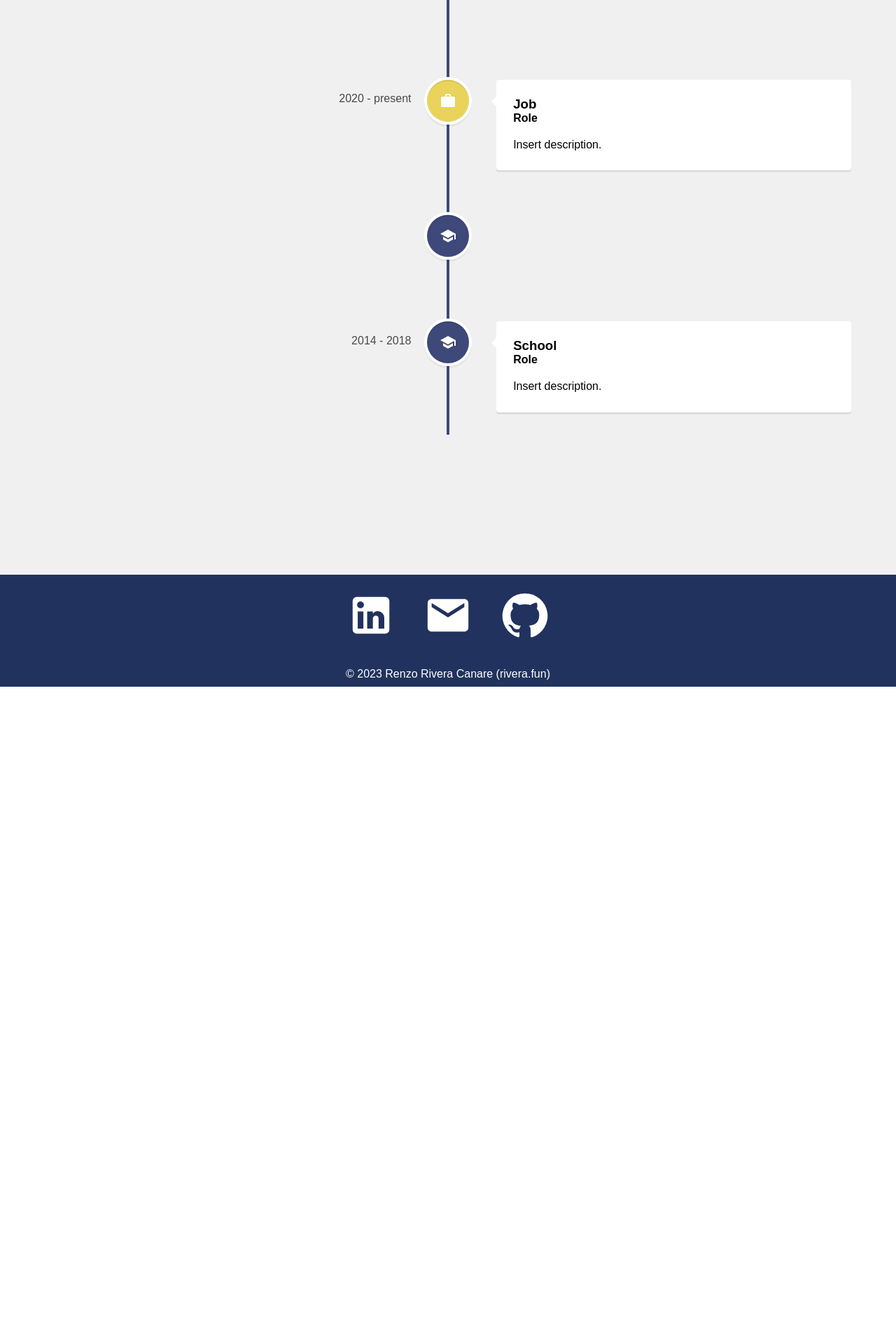
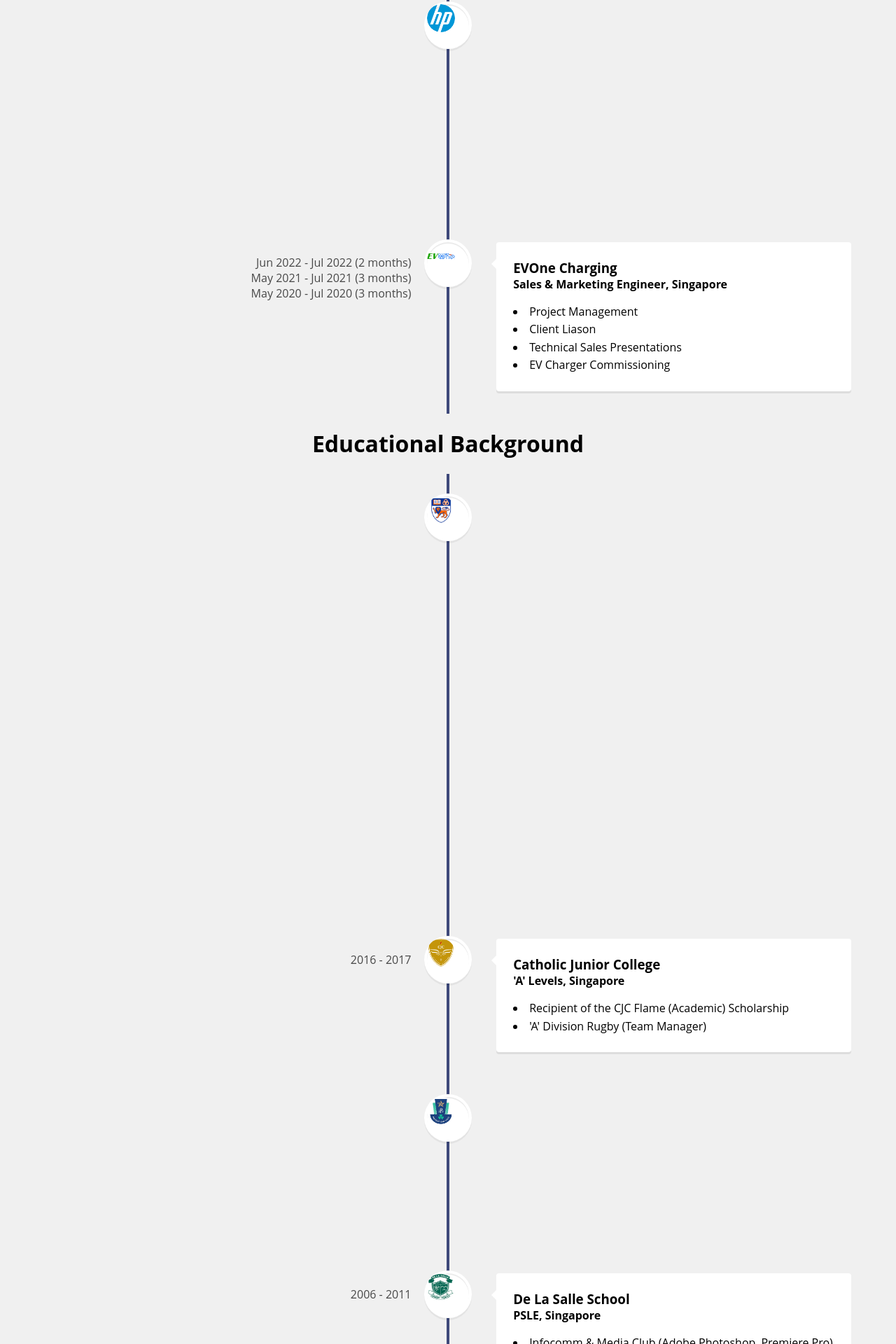
Before and after one commit to renzocanare/portfolio-website, a React (Create React App) app: page /experience in a window 1280 px wide. Shown: the part 212-2132 px from the top of the page at 70% size. Before the commit the page ends 1193 px from the top, so only its background shows below. Built offline with nearby package versions, Linux system fonts and the light colour scheme.

Commit message:
Update experience page with correct information

```diff
--- a/src/pages/Experience.js
+++ b/src/pages/Experience.js
@@ -1,76 +1,172 @@
 import React from "react";
-import {
-  VerticalTimeline,
-  VerticalTimelineElement,
-} from "react-vertical-timeline-component";
+import { VerticalTimeline, VerticalTimelineElement } from "react-vertical-timeline-component";
 import "react-vertical-timeline-component/style.min.css";
-import SchoolIcon from "@mui/icons-material/School";
-import WorkIcon from "@mui/icons-material/Work";
+import HPLogo from "../assets/hp-logo.png";
+import EVOneLogo from "../assets/evone-logo.png";
+import NUSLogo from "../assets/nus-logo.png";
+import CJCLogo from "../assets/cjc-logo.jpg";
+import SPSLogo from "../assets/sps-logo.png";
+import DLSLogo from "../assets/dls-logo.png";
+import "../styles/Experience.css";
 
 function Experience() {
   return (
-    <div className="experience">
+    <div className="overall">
+      <div className="work-experience">
+        <h1 className="timeline-header">Work Experience</h1>
         <VerticalTimeline lineColor="#3e497a">
+          {/* Work Experience Timeline Elements */}
           <VerticalTimelineElement
             className="vertical-timeline-element--work"
-          date="In Progress"
-          iconStyle={{ background: "#e9d35b", color: "#fff" }}
-          icon={<WorkIcon />}
+            date="Jan 2023 - May 2023 (5 months)"
+            iconStyle={{ background: "white", color: "#fff" }}
+            icon={<img src={HPLogo} alt="HPLogo" className="img-logo"/>}
           >
             <h3 className="vertical-timeline-element-title">
-            HP Inc. Singapore
+              HP Inc.
             </h3>
             <h4 className="vertical-timeline-element-subtitle">
-            R&D Firmware Engineering Intern
+              R&D Firmware Engineering Intern, Singapore
             </h4>
-          <p>Insert description.</p>
+            <p>
+              <li>Automated System Testing</li>
+              <li>Dashboard for System Test Results and Trends</li>
+              <li>Real-world Firmware Debugging</li>
+              <li>Technical Presentations</li>
+            </p>
+            <p>
+              <hr/>
+              <span className="skill-bubble">Python</span>
+              <span className="skill-bubble">Flask</span>
+              <span className="skill-bubble">Bootstrap</span>
+              <span className="skill-bubble">C++</span>
+              <span className="skill-bubble">Qt QML</span>
+              <span className="skill-bubble">GitHub</span>
+              <span className="skill-bubble">Jira</span>
+            </p>
           </VerticalTimelineElement>
-
           <VerticalTimelineElement
             className="vertical-timeline-element--work"
-          date="2020 - present"
-          iconStyle={{ background: "#e9d35b", color: "#fff" }}
-          icon={<WorkIcon />}
+            date={
+              <div>
+                Jun 2022 - Jul 2022 (2 months)<br/>
+                May 2021 - Jul 2021 (3 months)<br/>
+                May 2020 - Jul 2020 (3 months)
+              </div>
+            }
+            iconStyle={{ background: "white", color: "#fff" }}
+            icon={<img src={EVOneLogo} alt="EVOneLogo" className="img-logo"/>}
           >
             <h3 className="vertical-timeline-element-title">
-            Job
+              EVOne Charging
             </h3>
             <h4 className="vertical-timeline-element-subtitle">
-            Role
+              Sales & Marketing Engineer, Singapore
             </h4>
             <p>
-            Insert description.
+              <li>Project Management</li>
+              <li>Client Liason</li>
+              <li>Technical Sales Presentations</li>
+              <li>EV Charger Commissioning</li>
+            </p>
+          </VerticalTimelineElement>
+        </VerticalTimeline>
+      </div>
+
+      <div className="school-experience">
+        <h1 className="timeline-header">Educational Background</h1>
+        <VerticalTimeline lineColor="#3e497a">
+          {/* Education Timeline Elements */}
+          <VerticalTimelineElement
+            className="vertical-timeline-element--education"
+            date="Aug 2020 - May 2024"
+            iconStyle={{ background: "white", color: "#fff" }}
+            icon={<img src={NUSLogo} alt="NUSLogo" className="img-logo"/>}
+            >
+            <h3 className="vertical-timeline-element-title">
+              National University of Singapore (NUS)
+            </h3>
+            <h4 className="vertical-timeline-element-subtitle">
+              B.Eng. Computer Engineering (Hons.)
+            </h4>
+            <p>
+              <h4 className="sub-header">Academics</h4>
+              <li>Proficiency in C, C++, C#, Java and Python</li>
+              <li>Interest in Hardware Design and Software Engineering for Machine Learning and Data Science</li>
+              <li>List of Projects: <a href="/projects" target="_blank">rivera.fun/projects</a></li>
+            </p>
+            <hr/>
+            <p>
+              <h4 className="sub-header">NUS Eusoff Hall</h4>
+              <h5 className="sub-header">Aug 2020 - May 2022</h5>
+                <li>Recepient of the Merit Award</li>
+                <li>Hall Promotion Board (Head)</li>
+                <li>Hall Relations Board (Publicity Head)</li>
+                <li>Special Projects Team (Programs Head)</li>
+                <li>Eusoff Hackers (Laundry Bot Project Head)</li>
+                <li>Eusoff Football</li>
+            </p>
+            <hr/>
+            <p>
+              <h4 className="sub-header">NUS Clubs & Societies</h4>
+                <li>NUS Board Games Club (Magic: The Gathering)</li>
+                <li>NUS Filipino Cultural Club</li>
             </p>
           </VerticalTimelineElement>
           <VerticalTimelineElement
             className="vertical-timeline-element--education"
-          date="2018 - 2020"
-          iconStyle={{ background: "#3e497a", color: "#fff" }}
-          icon={<SchoolIcon />}
+            date="2016 - 2017"
+            iconStyle={{ background: "white", color: "#fff" }}
+            icon={<img src={CJCLogo} alt="CJCLogo" className="img-logo"/>}
           >
             <h3 className="vertical-timeline-element-title">
-          National University of Singapore
+              Catholic Junior College
             </h3>
             <h4 className="vertical-timeline-element-subtitle">
-            Bachelor's Degree
+              'A' Levels, Singapore
             </h4>
+            <p>
+              <li>Recipient of the CJC Flame (Academic) Scholarship</li>
+              <li>'A' Division Rugby (Team Manager)</li>
+            </p>
           </VerticalTimelineElement>
           <VerticalTimelineElement
             className="vertical-timeline-element--education"
-          date="2014 - 2018"
-          iconStyle={{ background: "#3e497a", color: "#fff" }}
-          icon={<SchoolIcon />}
+            date="2012 - 2015"
+            iconStyle={{ background: "white", color: "#fff" }}
+            icon={<img src={SPSLogo} alt="SPSLogo" className="img-logo"/>}
           >
             <h3 className="vertical-timeline-element-title">
-            School
+              St Patrick's School
             </h3>
             <h4 className="vertical-timeline-element-subtitle">
-            Role
+              'O' Levels, Singapore
             </h4>
-          <p> Insert description.</p>
+            <p>
+              <li>Graduated Valedictorian of the Year</li>
+              <li>Student Council (Vice-President)</li>
+              <li>Air Rifle Club (President)</li>
+            </p>
           </VerticalTimelineElement>
-
+          <VerticalTimelineElement
+            className="vertical-timeline-element--education"
+            date="2006 - 2011"
+            iconStyle={{ background: "white", color: "#fff" }}
+            icon={<img src={DLSLogo} alt="DLSLogo" className="img-logo"/>}
+          >
+            <h3 className="vertical-timeline-element-title">
+              De La Salle School
+            </h3>
+            <h4 className="vertical-timeline-element-subtitle">
+              PSLE, Singapore
+            </h4>
+            <p>
+              <li>Infocomm & Media Club (Adobe Photoshop, Premiere Pro)</li>
+              <li>Taekwondo</li>
+            </p>
+          </VerticalTimelineElement>
         </VerticalTimeline>
+      </div>
     </div>
   );
 }
--- /dev/null
+++ b/src/styles/Experience.css
@@ -0,0 +1,47 @@
+.overall {
+  font-family: 'Open Sans', sans-serif;
+}
+
+.timeline-header {
+  width: 100%;
+  text-align: center;
+  font-family: 'Open Sans', sans-serif;
+  color: #000000;
+}
+
+.sub-header {
+  margin-top: 0;
+  margin-bottom: 0;
+}
+
+.img-logo {
+  width: 60px;
+  height: 60px;
+  border-radius: 50%;
+}
+
+
+.skill-bubble {
+  display: inline-block;
+  background-color: rgb(128, 124, 124);
+  color: white;
+  padding: 2px 6px;
+  margin: 5px;
+  border-radius: 10px;
+  font-size: 14px;
+  text-align: center;
+}
+
+@media only screen and (max-width: 1300px) {
+  .img-logo {
+    width: 40px;
+    height: 40px;
+  }
+}
+
+@media only screen and (max-width: 800px) {
+  .img-logo {
+    width: 40px;
+    height: 40px;
+  }
+}
```
Lines whose indentation alone changed are shown as unchanged.
